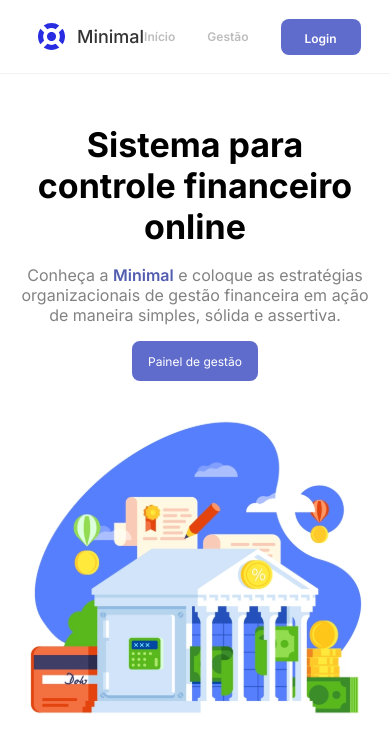
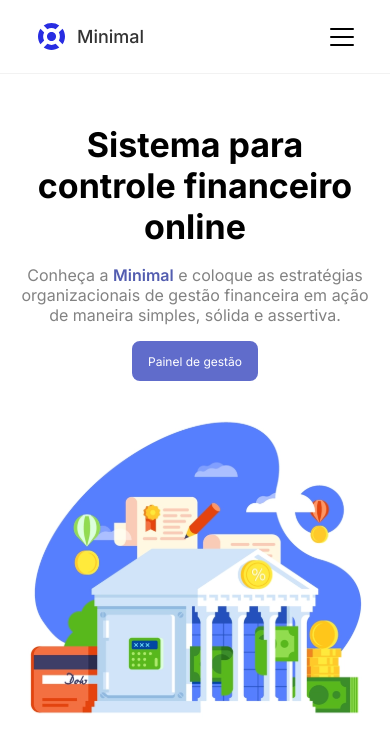
Before and after one commit to luiabdiel/Minimal, a React (Vite) app: page / in a window 390 px wide. Shown: the top 752 px of the page. Built offline with nearby package versions, Linux system fonts and the light colour scheme.

Commit message:
start of responsive navbar

```diff
--- a/server.json
+++ b/server.json
@@ -39,6 +39,14 @@
       "type": "income",
       "createdAt": "2022-11-21T15:00:25.264Z",
       "id": 5
+    },
+    {
+      "description": "academia",
+      "price": 109,
+      "category": "lazer",
+      "type": "outcome",
+      "createdAt": "2022-11-22T02:48:07.367Z",
+      "id": 6
     }
   ]
 }
--- a/src/components/Navbar/index.tsx
+++ b/src/components/Navbar/index.tsx
@@ -6,10 +6,17 @@ import {
   ListContainer,
   ListContent,
   LogoContent,
+  MobileMenuButton,
+  MobileMenuContainer,
+  MobileMenuExtends,
   NavbarContainer,
 } from './styles'
+import { List, X } from 'phosphor-react'
+import { useState } from 'react'
 
 export function Navbar() {
+  const [hiddenMenu, setHiddenMenu] = useState(false)
+
   return (
     <NavbarContainer>
       <LogoContent>
@@ -28,6 +35,22 @@ export function Navbar() {
           <Link to="#">Login</Link>
         </ListButton>
       </ListContainer>
-    </NavbarContainer>
+      <MobileMenuContainer>
+        <MobileMenuButton onClick={() => {setHiddenMenu((curr) => !curr)}}>{hiddenMenu ? <X size={32} /> : <List size={32} />}</MobileMenuButton>
+        {hiddenMenu && (
+        <MobileMenuExtends>
+        <li>
+          <Link to="/">Início</Link>
+        </li>
+        <li>
+          <Link to="/transactions">Gestão</Link>
+        </li>
+        <li>
+          <Link to="#">Login</Link>
+        </li>
+        </MobileMenuExtends>
+      )}
+      </MobileMenuContainer>
+      </NavbarContainer>
   )
 }
--- a/src/components/Navbar/styles.ts
+++ b/src/components/Navbar/styles.ts
@@ -43,6 +43,10 @@ export const ListContent = styled.li`
       transition: color 0.2s;
     }
   }
+
+  @media (max-width: 768px) {
+    display: none;
+  }
 `
 
 export const ListButton = styled.li`
@@ -62,4 +66,53 @@ export const ListButton = styled.li`
     background-color: ${({ theme }) => theme['blue-700']};
     transition: background-color 0.2s;
   }
+
+  @media (max-width: 768px) {
+    display: none;
+  }
 `
+
+export const MobileMenuContainer = styled.div`
+  display: flex;
+  flex-direction: column;
+
+  position: fixed;
+
+  top: 1.3rem;
+  right: 2rem;
+
+`
+
+export const MobileMenuExtends = styled.ul`
+  inset: 0;
+
+  position: absolute;
+
+  top: 2.5rem;
+
+  z-index: 999;
+
+  a {
+    font-size: 1rem;
+    font-weight: 700;
+    color: ${({ theme }) => theme['black-900']};
+  }
+
+  @media (min-width: 768px) {
+    display: none;
+  }
+`
+
+export const MobileMenuButton = styled.button`
+  line-height: 0;
+  background-color: transparent;
+  border: none;
+  outline: none;
+  box-shadow: none;
+
+  cursor: pointer;
+
+  @media (min-width: 768px) {
+    display: none;
+  }
+`
```
